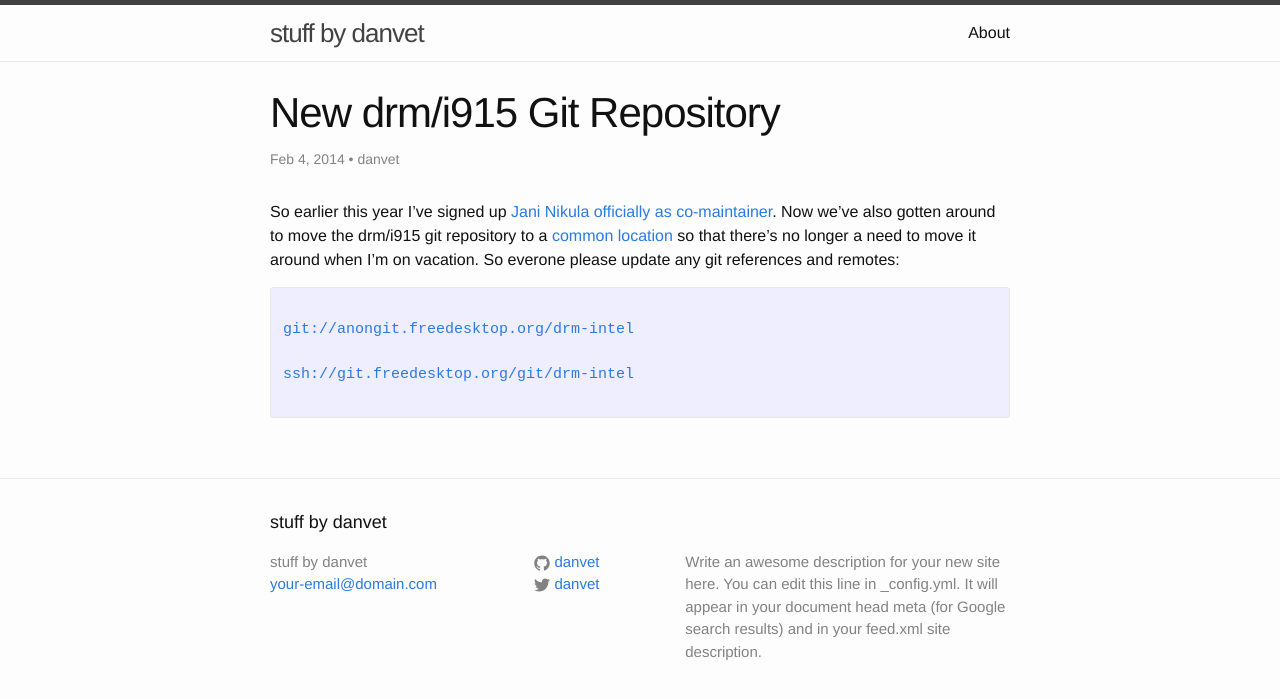
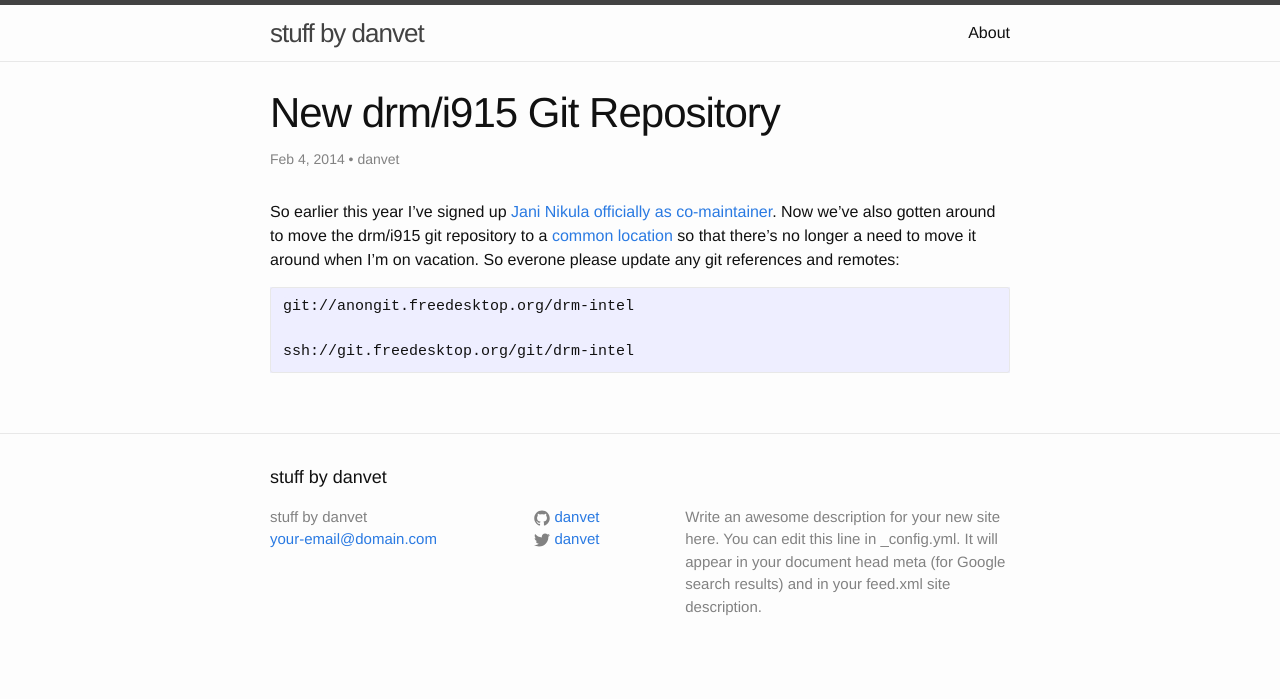
Before and after one commit to danvet/danvet.github.io, a Jekyll site: the page built from _posts/2014-02-04-new-drmi915-git-repository.md, in a window 1280 px wide. Shown: the top 699 px of the page. Built offline with Jekyll 4.4.1, drawn with Linux system fonts in a browser that asks for light colours; some of the changed lines change nothing that is shown.

Commit message:
2014-02-04-new-drmi915-git-repository.md: Prettify

```diff
--- a/_posts/2014-02-04-new-drmi915-git-repository.md
+++ b/_posts/2014-02-04-new-drmi915-git-repository.md
@@ -10,12 +10,14 @@ blogger_id: tag:blogger.com,1999:blog-8047628228132312466.post-89561769666862179
 blogger_orig_url: http://blog.ffwll.ch/2014/02/new-drmi915-git-repository.html
 ---
 
-So earlier this year I've signed up <a href="http://comments.gmane.org/gmane.comp.freedesktop.xorg.drivers.intel/31780">Jani Nikula officially as co-maintainer</a>. Now we've also gotten around to move the drm/i915 git repository to a <a href="http://cgit.freedesktop.org/drm-intel">common location</a> so that there's no longer a need to move it around when I'm on vacation. So everone please update any git references and remotes:
+So earlier this year I've signed up <a
+href="http://comments.gmane.org/gmane.comp.freedesktop.xorg.drivers.intel/31780">Jani
+Nikula officially as co-maintainer</a>. Now we've also gotten around to move the
+drm/i915 git repository to a <a
+href="http://cgit.freedesktop.org/drm-intel">common location</a> so that there's
+no longer a need to move it around when I'm on vacation. So everone please
+update any git references and remotes:
 
-<pre>
+	git://anongit.freedesktop.org/drm-intel
 
-<a href="git://anongit.freedesktop.org/drm-intel">git://anongit.freedesktop.org/drm-intel</a>
-
-<a href="ssh://git.freedesktop.org/git/drm-intel">ssh://git.freedesktop.org/git/drm-intel</a>
-
-</pre>
+	ssh://git.freedesktop.org/git/drm-intel
```
